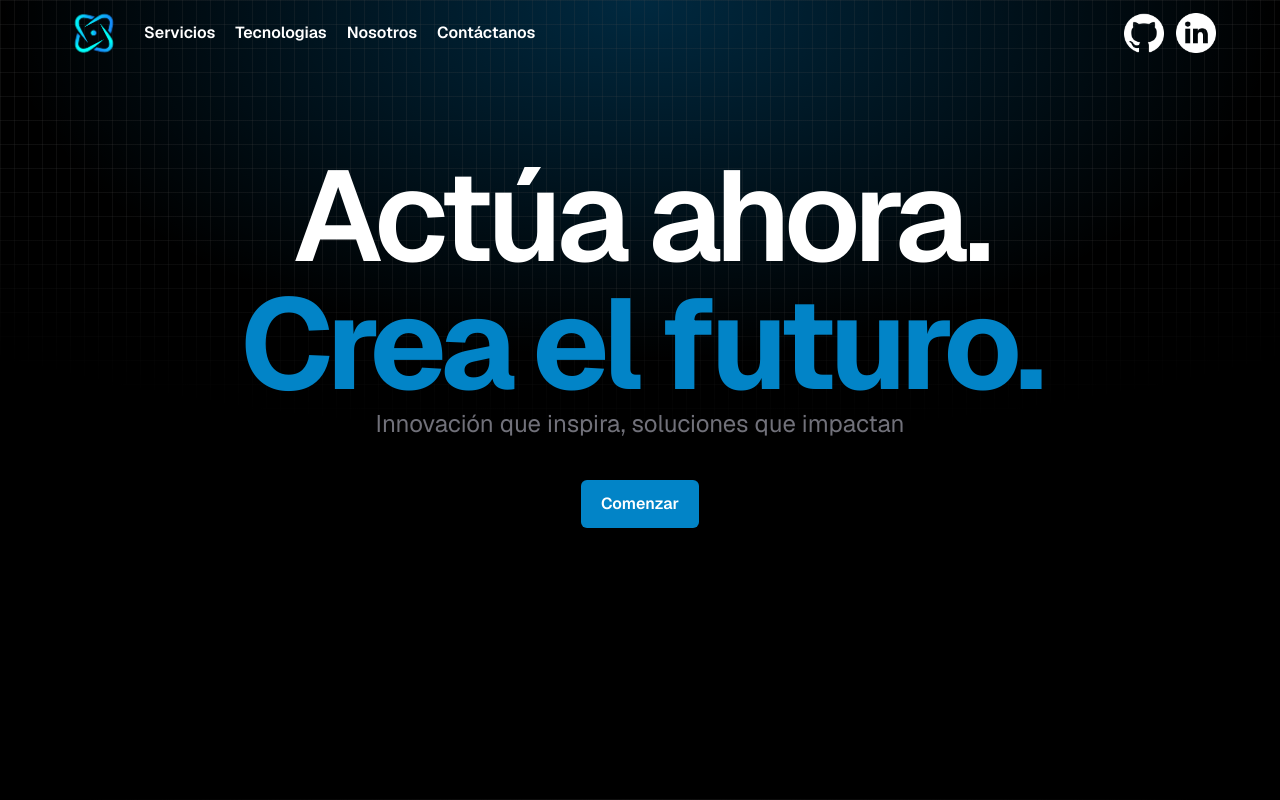
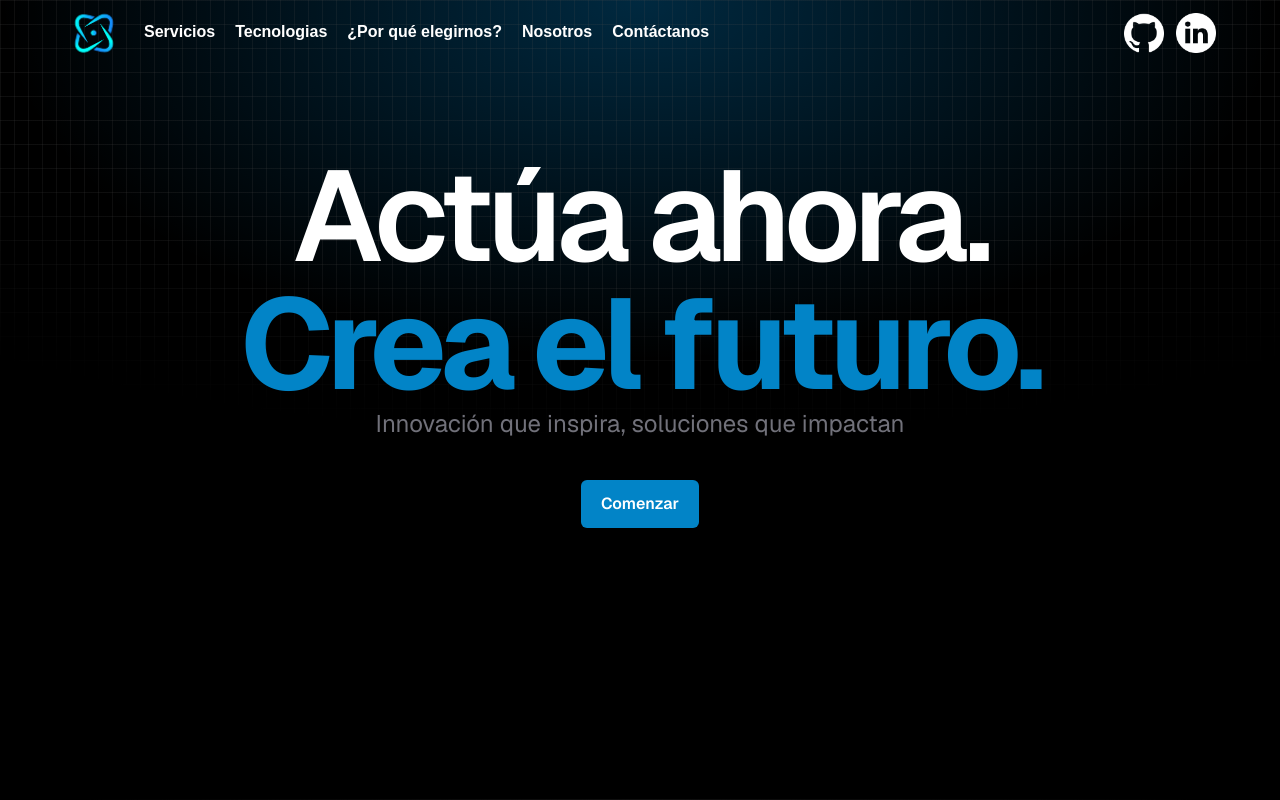
Before and after one commit to LucasQuaroni/lumarsoft, a Next.js app: page / in a window 1280 px wide. Shown: the top 800 px of the page. Built offline with nearby package versions, Linux system fonts and the light colour scheme; what tailwindcss-animated would draw is missing.

Commit message:
Update code formatting and fix bug in data validation

```diff
--- a/app/page.jsx
+++ b/app/page.jsx
@@ -12,9 +12,9 @@ export default function Home() {
 
         <SecondSkills />
 
+        <WhyChoose />
+
         <Technologies />
-
-        <WhyChoose />
       </div>
     </main>
   );
--- a/components/WhyUs.jsx
+++ b/components/WhyUs.jsx
@@ -7,10 +7,11 @@ import { FcProcess } from "react-icons/fc";
 import { FaHandshakeSimple } from "react-icons/fa6";
 import { FaChartLine } from "react-icons/fa";
 import { motion } from "framer-motion";
+import { FaHandHoldingHeart } from "react-icons/fa";
 
 const WhyUs = () => {
   return (
-    <div className="max-w-5xl mx-auto mb-24 text-center">
+    <div className="max-w-5xl mx-auto mb-10 mt-40 text-center " id="whyUs">
       <motion.div
         initial={{ opacity: 0, y: 30 }}
         whileInView={{ opacity: 1, y: 0 }}
@@ -121,9 +122,11 @@ const WhyUs = () => {
           transition={{ duration: 0.7, ease: "easeOut" }}
         >
           <ReasonCard
-            icon={<SlEnergy className="text-3xl text-pink-500 mb-2 mx-auto" />}
+            icon={
+              <FaHandHoldingHeart className="text-3xl text-pink-500 mb-2 mx-auto" />
+            }
             title="Transparencia y Honestidad"
-            description="Creemos en la transparencia y la honestidad en todas nuestras relaciones comerciales. Te mantendremos informado en cada paso del proceso de desarrollo."
+            description="Creemos en la transparencia y la honestidad en nuestras relaciones comerciales. Te mantendremos informado en cada paso del desarrollo."
           />
         </motion.div>
       </motion.div>
--- /dev/null
+++ b/components/navbar.css
@@ -0,0 +1,19 @@
+a {
+  display: inline-block;
+  text-decoration: none;
+  font-family: sans-serif;
+}
+
+.aTech>a:after {
+  display: block;
+  content: "";
+  width: inherit;
+  border-bottom: solid 3px #0284c7;
+  border-radius: 20px;
+  transform: scaleX(0);
+  transition: transform 250ms ease-in-out;
+}
+
+.aTech>a:hover:after {
+  transform: scaleX(1);
+}
--- a/components/navbar.jsx
+++ b/components/navbar.jsx
@@ -4,7 +4,7 @@ import logo from "../public/Lumar.png";
 import linkedin from "../public/linkedin.png";
 import github from "../public/github.png";
 import { motion } from "framer-motion";
-
+import "./navbar.css";
 function Navbar() {
   return (
     <motion.nav
@@ -17,9 +17,10 @@ function Navbar() {
         <a href="">
           <Image src={logo} width={60} height={60} alt="asd" />
         </a>
-        <div className="flex gap-5 mdn:hidden">
+        <div className="flex gap-5 mdn:hidden aTech">
           <a href="#services">Servicios</a>
           <a href="#technologies">Tecnologias</a>
+          <a href="#whyUs">¿Por qué elegirnos? </a>
           <a href="">Nosotros</a>
           <a href="">Contáctanos</a>
         </div>
```
